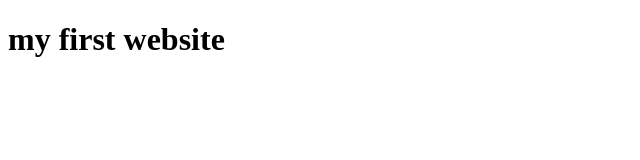
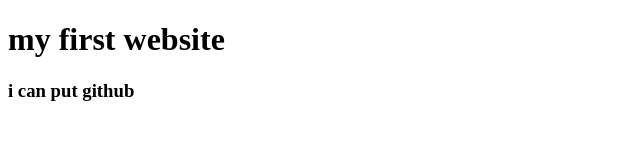
Before and after one commit to Nayeem200/jems, a plain HTML site: page index.html in a window 1280 px wide. Shown: the whole page, without its empty margins (0-640 px from the left). Drawn offline with Linux system fonts and the light colour scheme.

Commit message:
first change

```diff
--- a/index.html
+++ b/index.html
@@ -7,5 +7,6 @@
 </head>
 <body>
     <h1>my first website</h1>
+    <h3>i can put github</h3>
 </body>
 </html>
```
